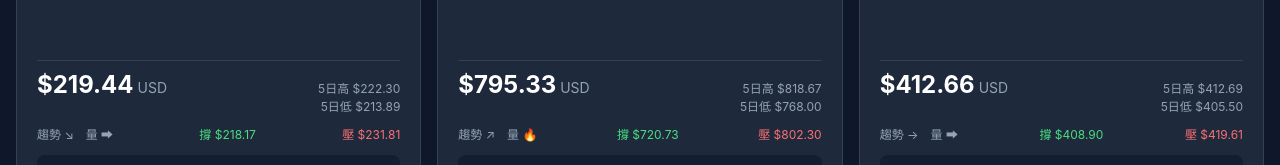
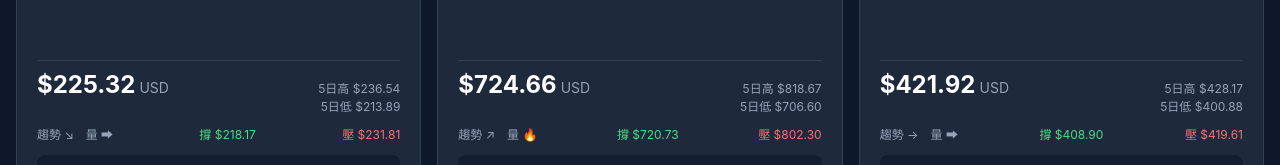
Before and after one commit to 88flytomoney-ctrl/usstock, a React (Vite) app: page / in a window 1280 px wide. Shown: the part 743-908 px from the top of the page. Built offline with nearby package versions, Linux system fonts and the light colour scheme.

Commit message:
Fix: show latest close (prices[0]) and 5-day high/low in card header

```diff
--- a/src/components/StockCard.jsx
+++ b/src/components/StockCard.jsx
@@ -49,13 +49,13 @@ export default function StockCard({ stock }) {
         <div className="flex items-baseline justify-between border-t border-slate-700 pt-2">
           <div>
             <span className="text-2xl font-bold text-white">
-              ${prices[prices.length - 1].close.toFixed(2)}
+              ${prices[0].close.toFixed(2)}
             </span>
             <span className="text-sm text-slate-400 ml-1">USD</span>
           </div>
           <div className="text-right text-xs text-slate-400 space-y-0.5">
-            <p>5日高 ${prices[prices.length - 1].high?.toFixed(2) || '–'}</p>
-            <p>5日低 ${prices[prices.length - 1].low?.toFixed(2) || '–'}</p>
+            <p>5日高 ${Math.max(...prices.map(p => p.high)).toFixed(2)}</p>
+            <p>5日低 ${Math.min(...prices.map(p => p.low)).toFixed(2)}</p>
           </div>
         </div>
       )}
```
Also changed, not shown: 6 other files (tests, documents, lock files or other folders).
